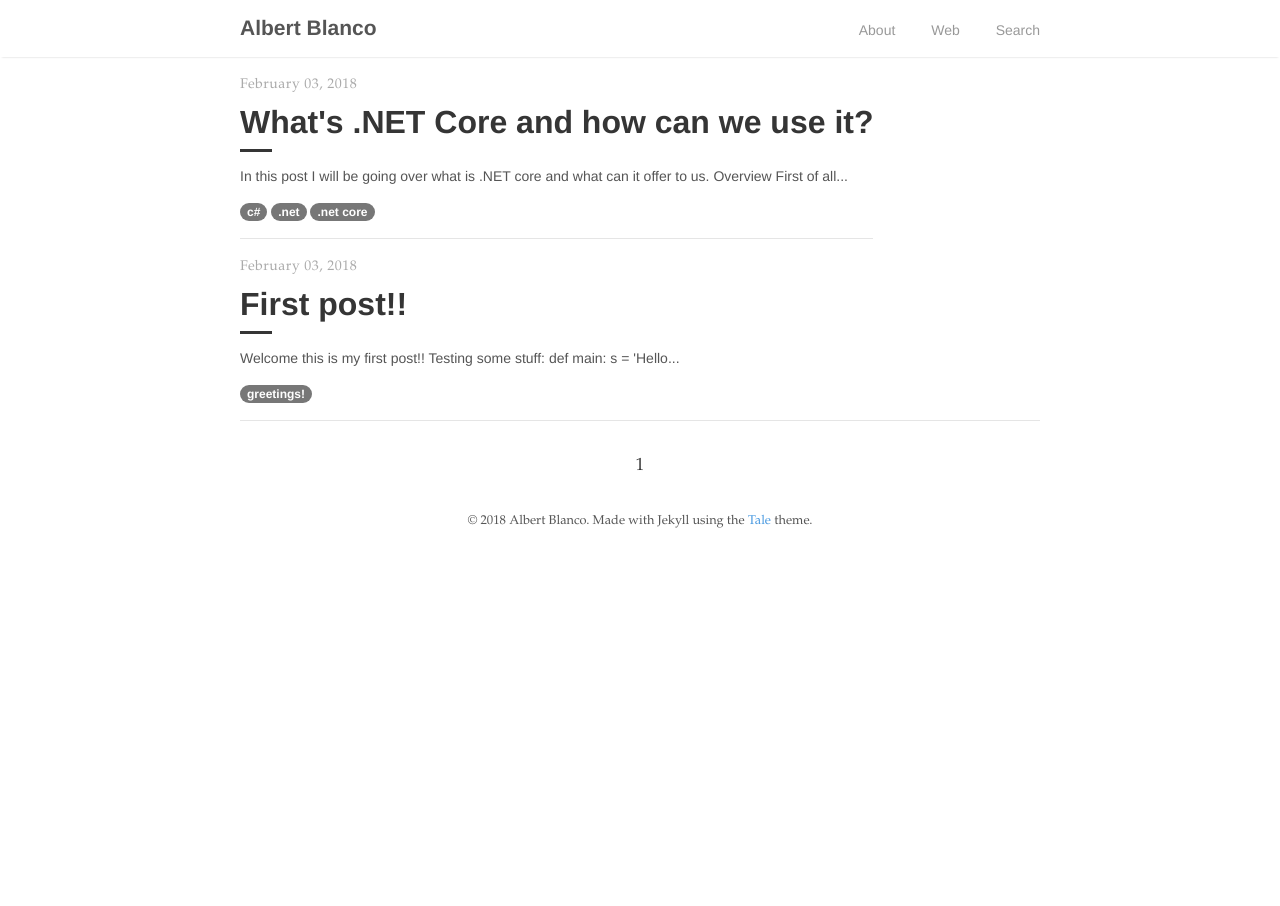
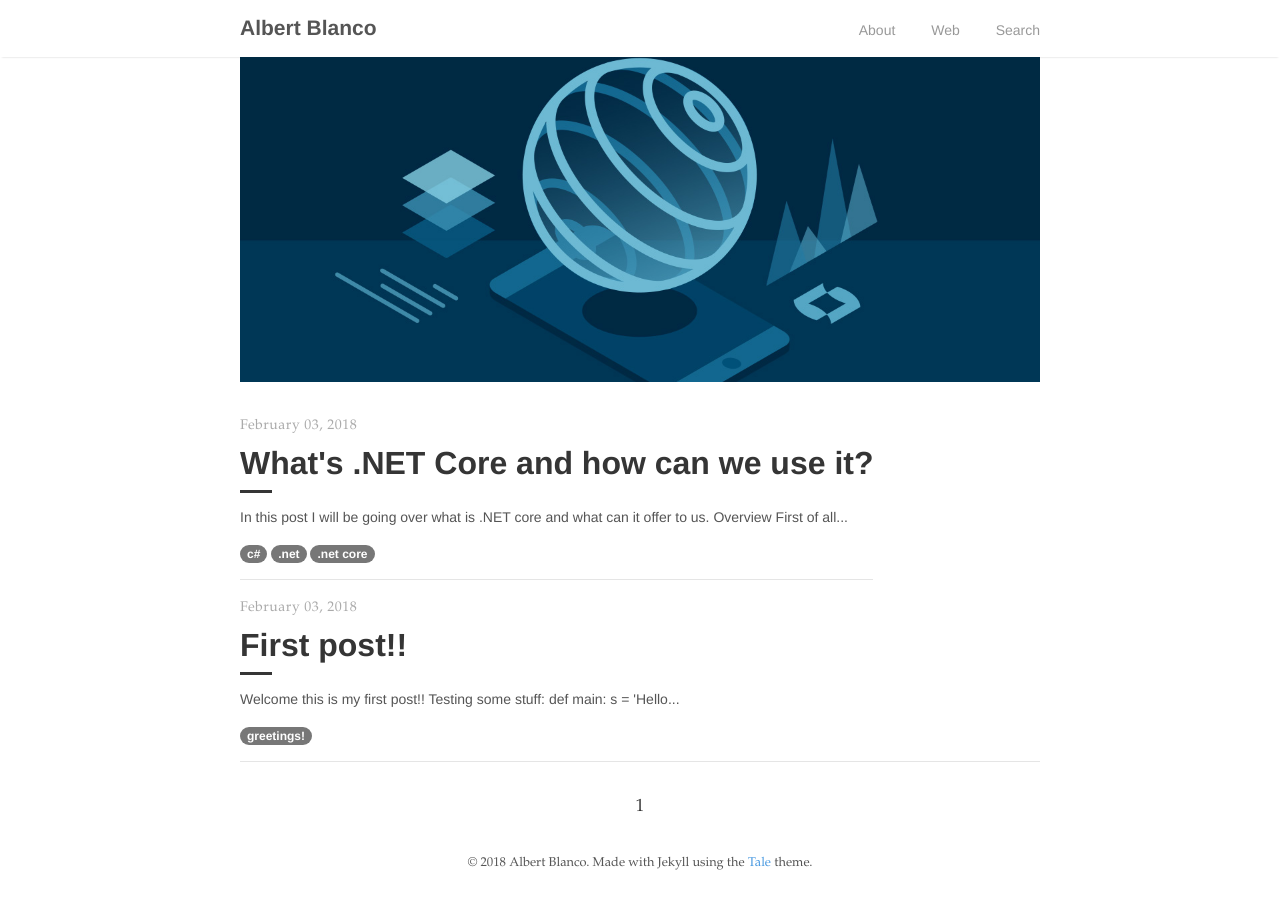
Before and after one commit to albrtbc/albrtbc.github.io, a Jekyll site: the page built from index.html, in a window 1280 px wide. Built offline with Jekyll 4.4.1, drawn with Linux system fonts in a browser that asks for light colours; nearby versions of some CDN libraries; the list of posts is cut into pages by our own code.

Commit message:
+ blog header image

```diff
--- a/index.html
+++ b/index.html
@@ -3,6 +3,9 @@ layout: default
 title: Home
 ---
 
+<div class="catalogue">
+  <img src="/static/img/blog-header.jpg" alt="Albert Blanco - Blog">
+<div>
 <div class="catalogue">
   {% for post in paginator.posts %}
   <div class="catalogue-item">
```
Also changed, not shown: static/img/blog-header.jpg (added).
